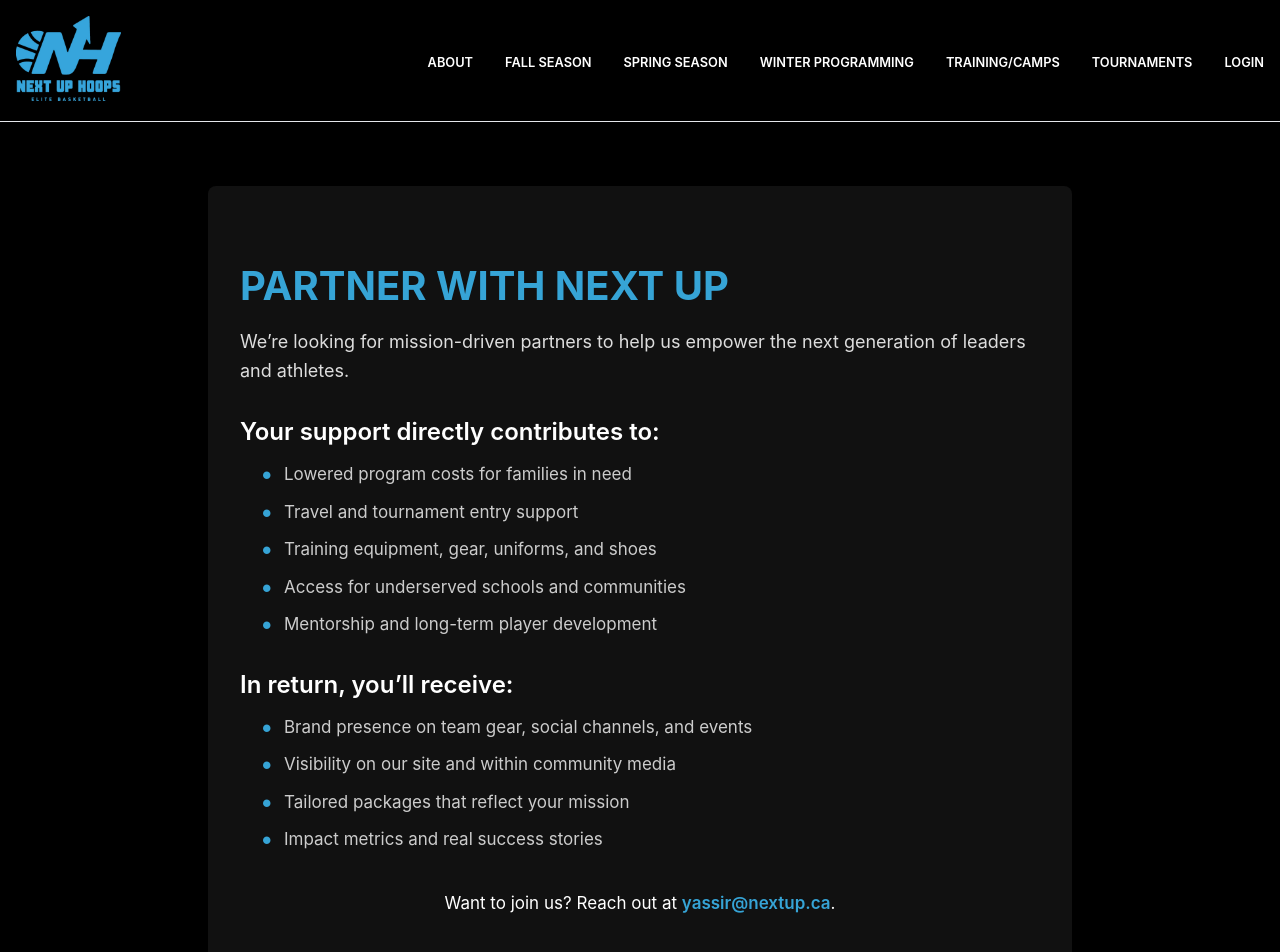
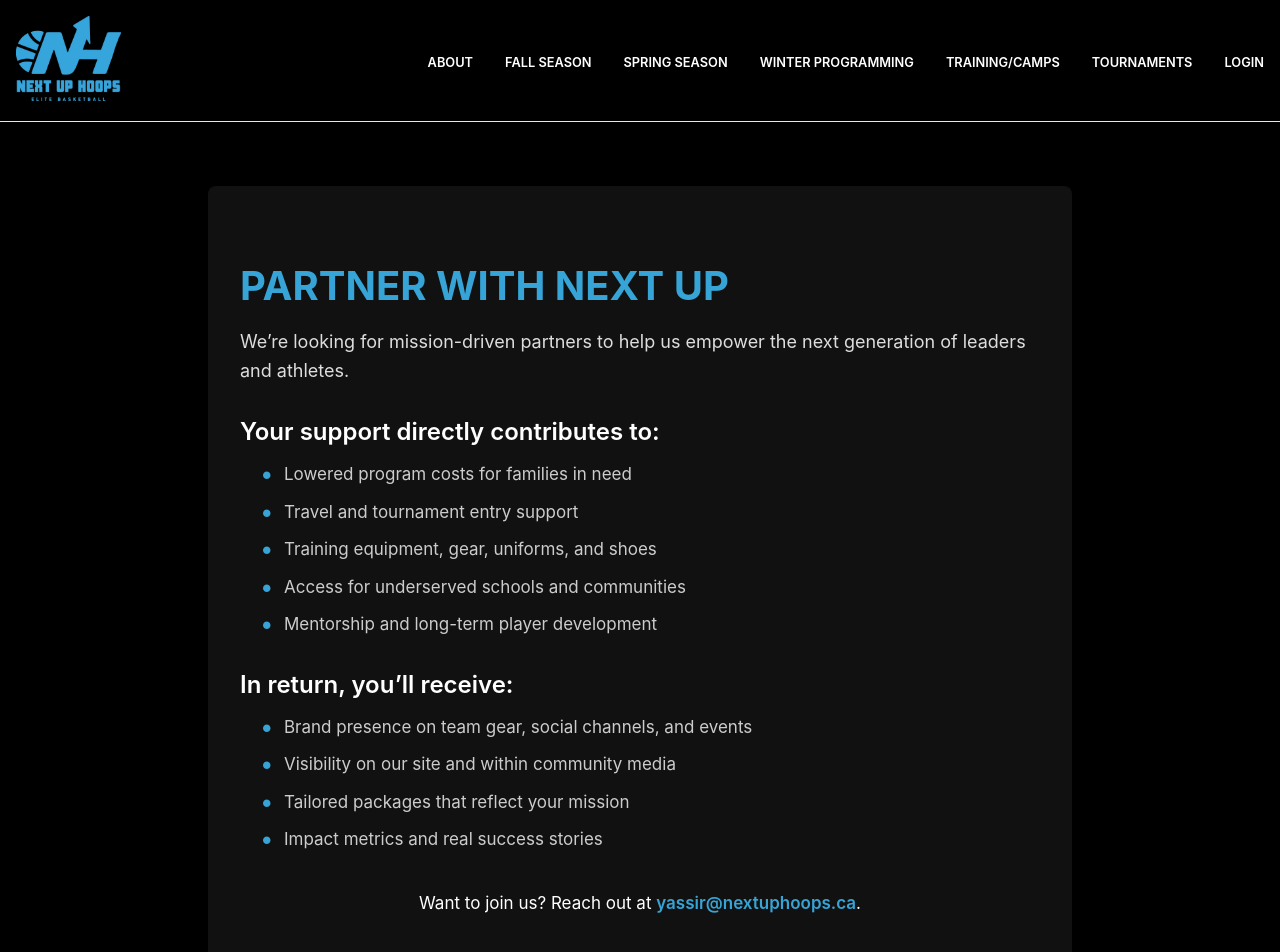
Before and after one commit to Bader-alq4/nxt_up_frontend, a React (Vite) app: page /sponsorship in a window 1280 px wide. Shown: the top 952 px of the page. Built offline with nearby package versions, Linux system fonts and the light colour scheme.

Commit message:
editted email for yassir

```diff
--- a/src/pages/Sponsorship.jsx
+++ b/src/pages/Sponsorship.jsx
@@ -40,8 +40,8 @@ export default function SupportPartners() {
 
         <p className="partner-contact">
           Want to join us? Reach out at{' '}
-          <a href="mailto:yassir@nextup.ca" className="partner-link">
-            yassir@nextup.ca
+          <a href="mailto:yassir@nextuphoops.ca" className="partner-link">
+            yassir@nextuphoops.ca
           </a>.
         </p>
       </div>
```
